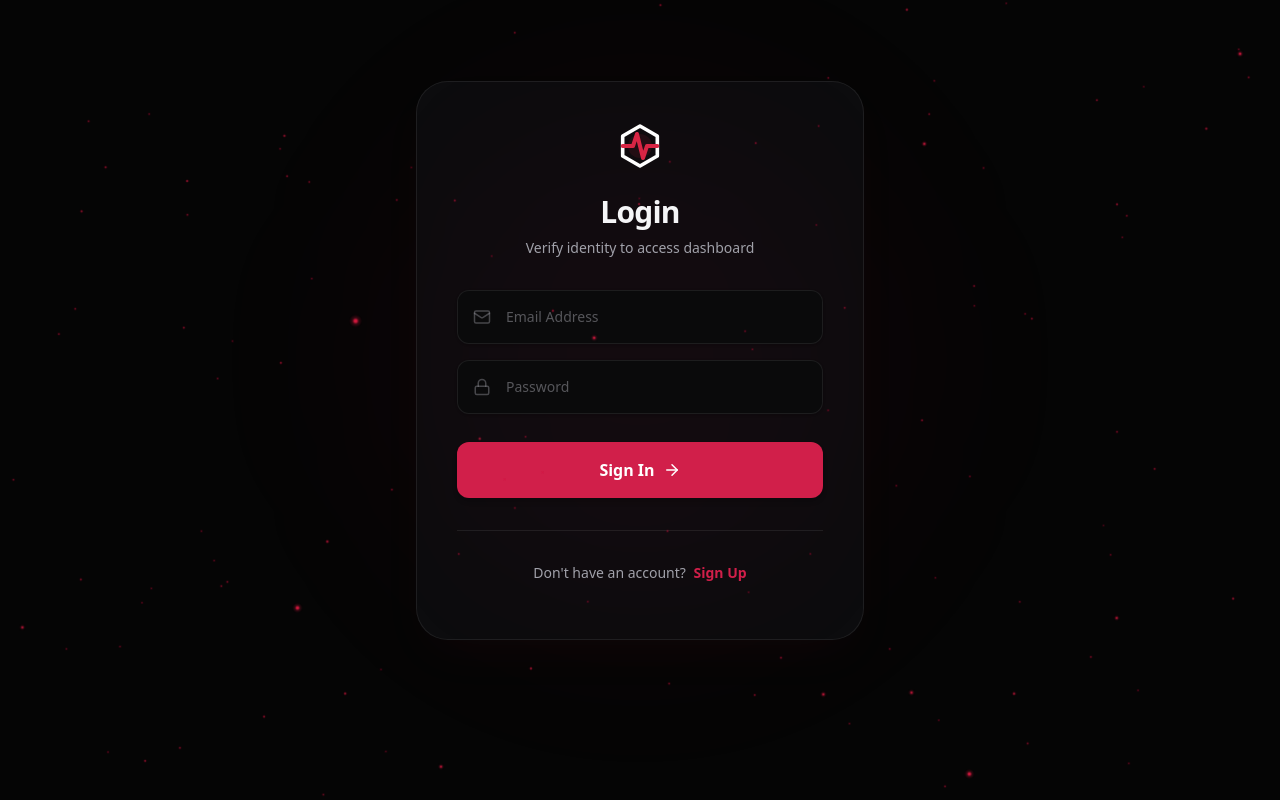
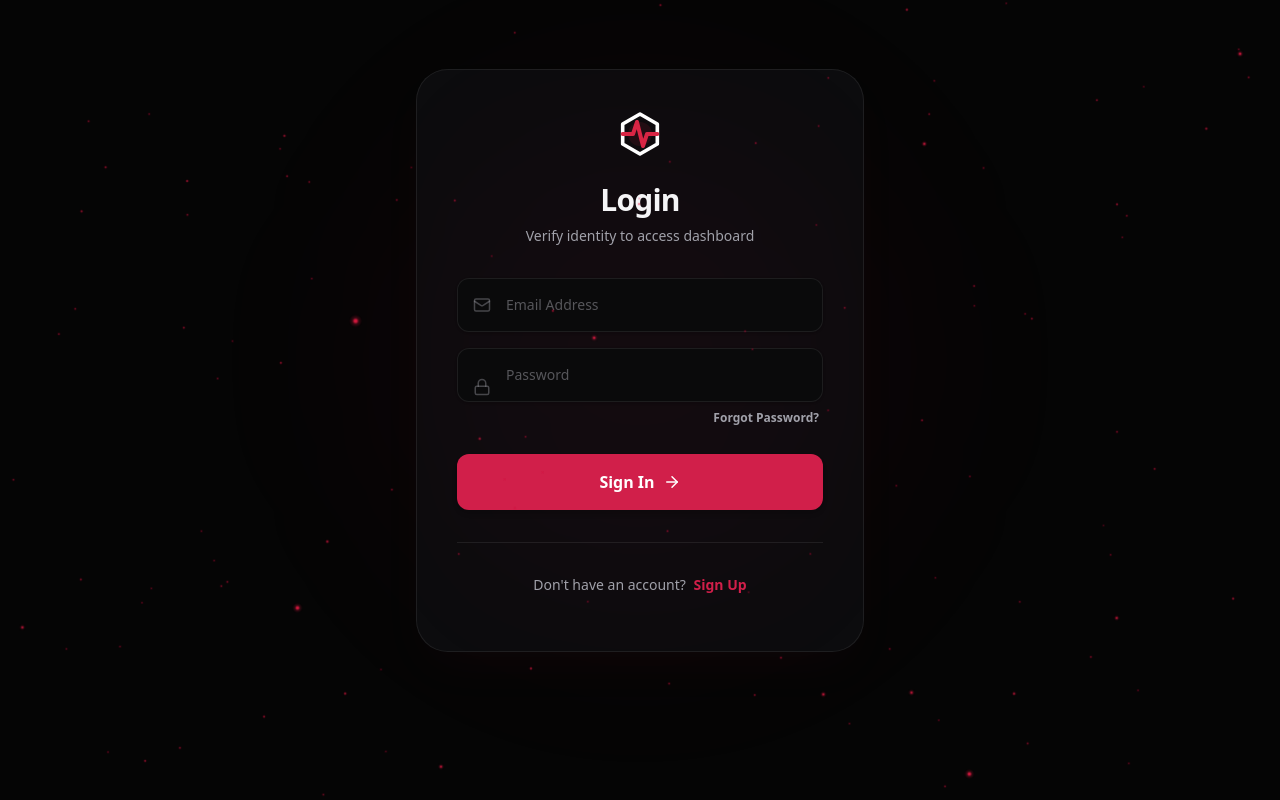
Before and after one commit to ijaydevpatel/PulsePoint, a Next.js app in the folder frontend/: page /login in a window 1280 px wide. Built offline with nearby package versions, Linux system fonts and the light colour scheme; no server answers.

Commit message:
fix: Add 'Forgot Password' link to custom login page

```diff
--- a/frontend/src/app/login/page.tsx
+++ b/frontend/src/app/login/page.tsx
@@ -167,6 +167,14 @@ export default function LoginPage() {
                 className="w-full bg-surface-low border border-border-glass rounded-xl py-4 pl-12 pr-4 text-sm font-medium text-text-primary focus:outline-none focus:border-primary focus:ring-4 focus:ring-primary/10 transition-all placeholder:text-text-secondary/50 shadow-sm"
                 required
               />
+              <div className="flex justify-end mt-2 px-1">
+                <Link
+                  href="https://accounts.clerk.com/user/password-reset"
+                  className="text-xs font-semibold text-text-secondary hover:text-primary transition-colors"
+                >
+                  Forgot Password?
+                </Link>
+              </div>
             </motion.div>
 
             <motion.div variants={itemVariants as any} whileHover={{ scale: 1.02 }} whileTap={{ scale: 0.98 }} className="mt-3">
```
